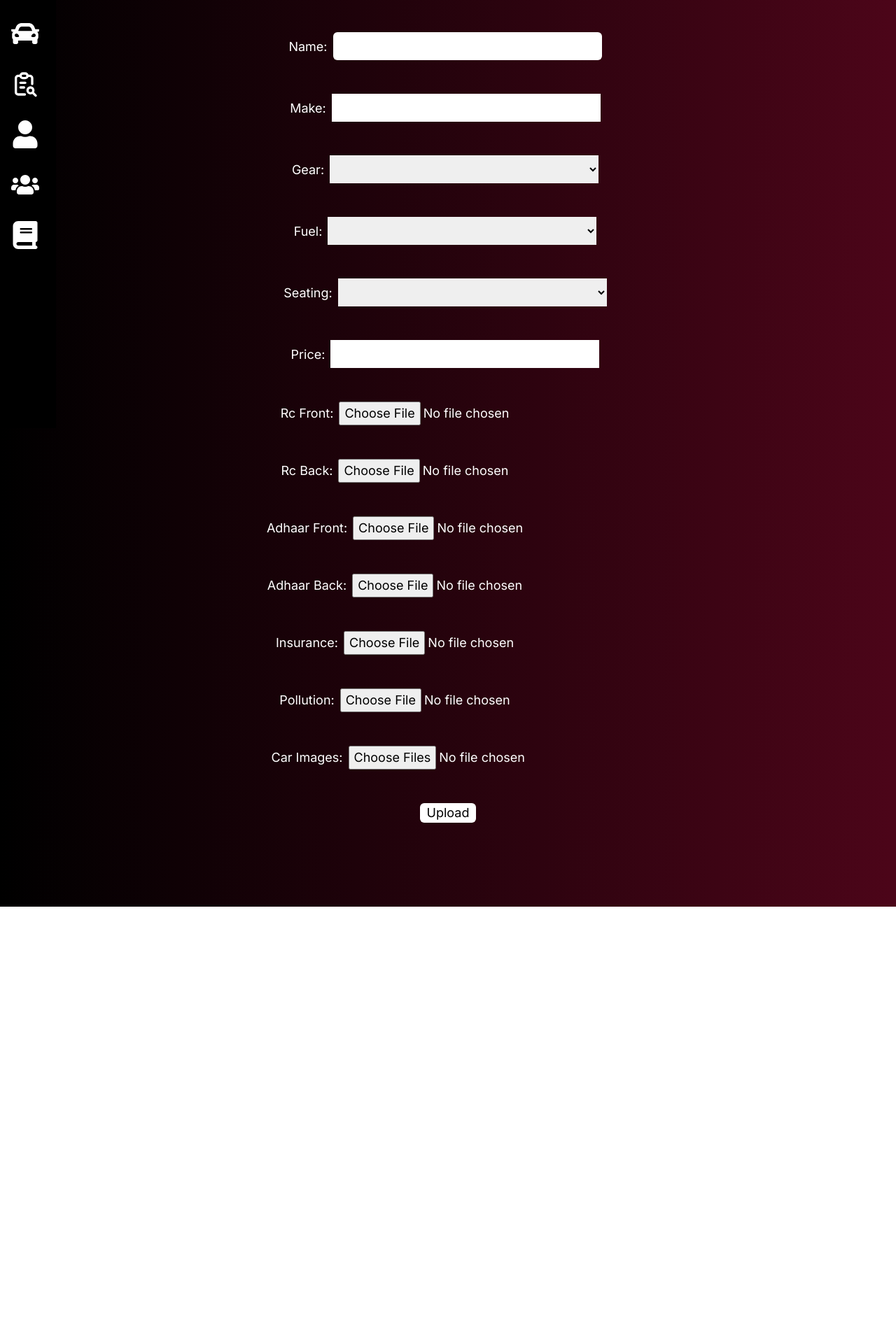
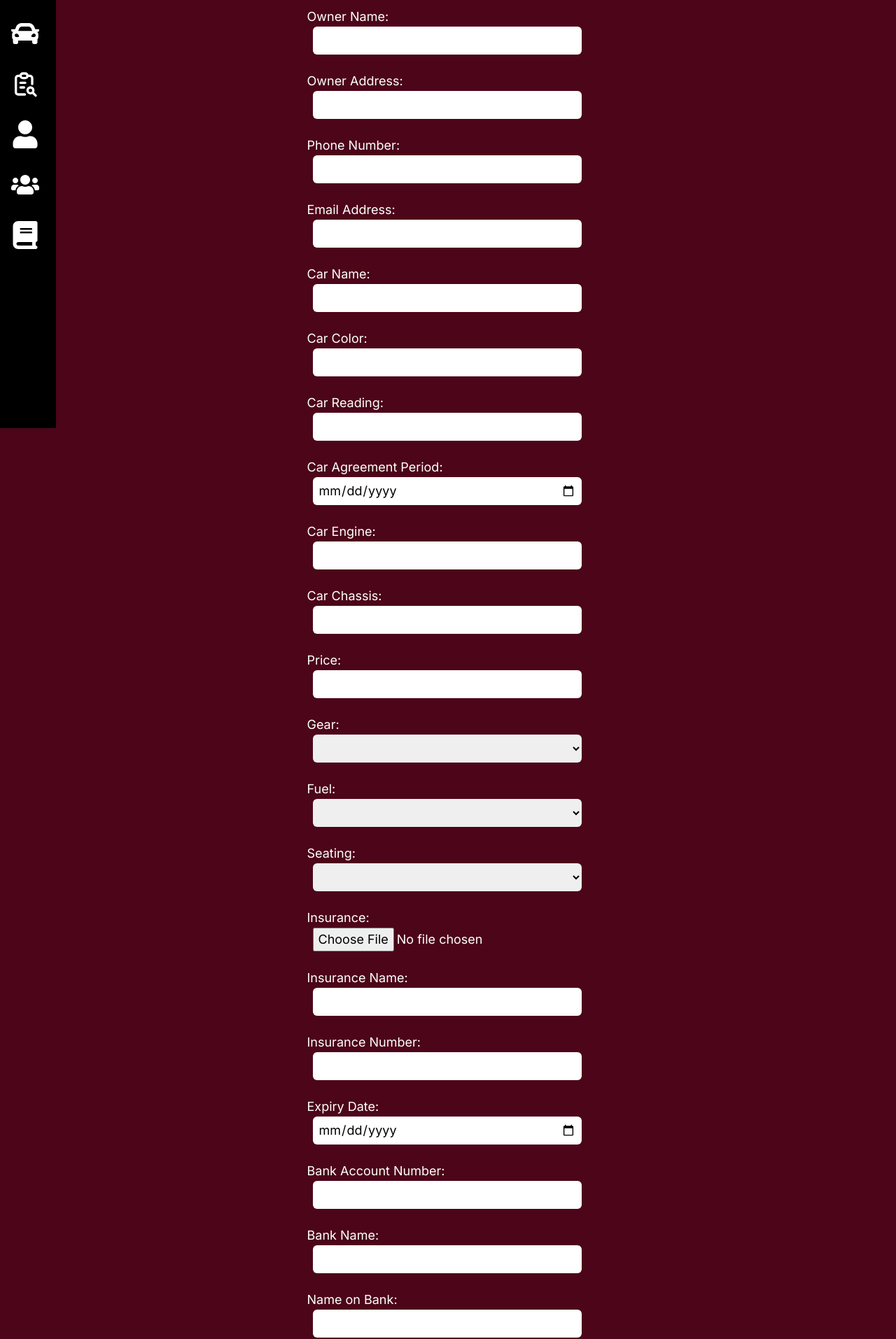
Before and after one commit to Bharat-95/G7AdminFrontend, a Next.js app: page /Attach in a window 1280 px wide. Shown: the part 188-2102 px from the top of the page at 70% size. Before the commit the page ends 1484 px from the top, so only its background shows below. Built offline with nearby package versions, Linux system fonts and the light colour scheme; no server answers.

Commit message:
added files

```diff
--- a/app/Attach/page.js
+++ b/app/Attach/page.js
@@ -6,6 +6,15 @@ import Image from "next/image";
 const Form = () => {
   const [formdata, setFormData] = useState({
     Coverimage: null,
+    OnwerName:"",
+    OwnerAddress:"",
+    MobileNumber:"",
+    EmailAddress:"",
+    Color:"",
+    Reading:"",
+    AgreementPeriod:"",
+    EngineNo:"",
+    ChassisNumber:"",
     Name: "",
     Price: "",
     Gear: "",
@@ -17,8 +26,19 @@ const Form = () => {
     AdhaarBack: null,
     Make: "",
     Insurance: "",
+    InsuranceName:"",
+    InsuranceNo:"",
+    ExpiryDate:"",
+    Bank:"",
+    BankAccountNo:"",
+    BankName:"",
+    NameonBank:"",
+    IFSC:"",
+    Agreement:"",
     Pollution:"",
     Images:"",
+    AccountNo:"",
+    AgreementDoc:"",
   });
   const [data, setData] = useState([]);
 
@@ -41,6 +61,16 @@ const Form = () => {
 
     const formDataToSend = new FormData();
     formDataToSend.append("Name", formdata.Name);
+    formDataToSend.append("OwnerName", formdata.OnwerName);
+    formDataToSend.append("OwnerAddress", formdata.OwnerAddress);
+    formDataToSend.append("MobileNumber", formdata.MobileNumber);
+    formDataToSend.append("EmailAddress", formdata.EmailAddress);
+    formDataToSend.append("Bank", formdata.Bank);
+    formDataToSend.append("Agreement", formdata.Agreement);
+    formDataToSend.append("Reading", formdata.Reading);
+    formDataToSend.append("AgreementPeriod", formdata.AgreementPeriod);
+    formDataToSend.append("EngineNo", formdata.EngineNo);
+    formDataToSend.append("ChassisNumber", formdata.ChassisNumber);
     formDataToSend.append("Price", formdata.Price);
     formDataToSend.append("Coverimage", formdata.Coverimage);
     formDataToSend.append("Gear", formdata.Gear);
@@ -52,8 +82,17 @@ const Form = () => {
     formDataToSend.append("AdhaarFront", formdata.AdhaarFront);
     formDataToSend.append("AdhaarBack", formdata.AdhaarBack);
     formDataToSend.append("Insurance", formdata.Insurance);
+    formDataToSend.append("InsuranceName", formdata.InsuranceName);
+    formDataToSend.append("InsuranceNo", formdata.InsuranceNo);
+    formDataToSend.append("ExpiryDate", formdata.ExpiryDate);
     formDataToSend.append("Pollution", formdata.Pollution);
-    formDataToSend.append("Images", formdata.Images)
+    formDataToSend.append("Images", formdata.Images);
+    formDataToSend.append("Color", formdata.Color);
+    formDataToSend.append("AccountNo", formdata.AccountNo);
+    formDataToSend.append("BankName", formdata.BankName);
+    formDataToSend.append("NameonBank", formdata.NameonBank);
+    formDataToSend.append("IFSC", formdata.IFSC);
+    formDataToSend.append("AgreementDoc", formdata.AgreementDoc);
 
     try {
       const response = await fetch("https://r3ozb5mg9b.execute-api.us-east-1.amazonaws.com/cars", {
@@ -68,6 +107,15 @@ const Form = () => {
 
     setFormData({
       Coverimage: null,
+      OnwerName:"",
+      OwnerAddress:"",
+      MobileNumber:"",
+      EmailAddress:"",
+      Color:"",
+      Reading:"",
+      AgreementPeriod:"",
+      EngineNo:"",
+      ChassisNumber:"",
       Name: "",
       Price: "",
       Gear: "",
@@ -78,27 +126,37 @@ const Form = () => {
       AdhaarFront: null,
       AdhaarBack: null,
       Make: "",
-      Insurance: '',
-      Pollution:'',});
+      Insurance: "",
+      InsuranceName:"",
+      InsuranceNo:"",
+      ExpiryDate:"",
+      Bank:"",
+      BankAccountNo:"",
+      BankName:"",
+      NameonBank:"",
+      IFSC:"",
+      Agreement:"",
+      Pollution:"",
+      Images:"",
+      AccountNo:"",
+      AgreementDoc:"",
+    });
   };
 
-
+  const inputStyle = "w-96 h-10 text-black p-2 mx-2 rounded-md";
 
   if (data)
     return (
       <div className="">
         <Header />
-        <div className="flex flex-col justify-center ml-20 lg:ml-0 md:ml-0 py-10 text-white lg:text-lg text-sm ">
+        <div className="flex flex-col justify-center items-center py-10 text-white lg:text-lg text-sm">
           <div className="text-2xl text-center">
             Please Enter Details Of Your Car
           </div>
 
-          <form
-            className="justify-center space-y-12 my-20 text-center"
-            onSubmit={handleSubmit}
-          >
-            <div className="">
-              Cover Image:
+          <form className="space-y-6 my-10" onSubmit={handleSubmit}>
+            <div className="flex flex-col items-start">
+              <label>Cover Image:</label>
               <input
                 type="file"
                 onChange={(e) =>
@@ -110,8 +168,64 @@ const Form = () => {
               />
             </div>
 
-            <div className="">
-              Name:
+            <div className="flex flex-col items-start">
+              <label>Owner Name:</label>
+              <input
+                type="text"
+                value={formdata.OnwerName}
+                onChange={(e) =>
+                  setFormData({ ...formdata, OnwerName: e.target.value })
+                }
+                name="OnwerName"
+                className={inputStyle}
+                required
+              />
+            </div>
+
+            <div className="flex flex-col items-start">
+              <label>Owner Address:</label>
+              <input
+                type="text"
+                value={formdata.OwnerAddress}
+                onChange={(e) =>
+                  setFormData({ ...formdata, OwnerAddress: e.target.value })
+                }
+                name="OwnerAddress"
+                className={inputStyle}
+                required
+              />
+            </div>
+
+            <div className="flex flex-col items-start">
+              <label>Phone Number:</label>
+              <input
+                type="number"
+                value={formdata.MobileNumber}
+                onChange={(e) =>
+                  setFormData({ ...formdata, MobileNumber: e.target.value })
+                }
+                name="MobileNumber"
+                className={inputStyle}
+                required
+              />
+            </div>
+
+            <div className="flex flex-col items-start">
+              <label>Email Address:</label>
+              <input
+                type="email"
+                value={formdata.EmailAddress}
+                onChange={(e) =>
+                  setFormData({ ...formdata, EmailAddress: e.target.value })
+                }
+                name="EmailAddress"
+                className={inputStyle}
+                required
+              />
+            </div>
+
+            <div className="flex flex-col items-start">
+              <label>Car Name:</label>
               <input
                 type="text"
                 value={formdata.Name}
@@ -119,98 +233,260 @@ const Form = () => {
                   setFormData({ ...formdata, Name: e.target.value })
                 }
                 name="Name"
-                className="w-96  rounded-md h-10 text-black p-2 mx-2 "
+                className={inputStyle}
                 required
-
               />
             </div>
 
-            <div className="">
-              Make:
+            <div className="flex flex-col items-start">
+              <label>Car Color:</label>
               <input
                 type="text"
-                value={formdata.Make}
+                value={formdata.Color}
                 onChange={(e) =>
-                  setFormData({ ...formdata, Make: e.target.value })
+                  setFormData({ ...formdata, Color: e.target.value })
                 }
-                name="Make"
-                className="w-96 h-10 text-black p-2 mx-2"
+                name="Color"
+                className={inputStyle}
                 required
-
               />
             </div>
 
-            <div className="">
-              Gear:
+            <div className="flex flex-col items-start">
+              <label>Car Reading:</label>
+              <input
+                type="number"
+                value={formdata.Reading}
+                onChange={(e) =>
+                  setFormData({ ...formdata, Reading: e.target.value })
+                }
+                name="Reading"
+                className={inputStyle}
+                required
+              />
+            </div>
+
+            <div className="flex flex-col items-start">
+              <label>Car Agreement Period:</label>
+              <input
+                type="Date"
+                value={formdata.AgreementPeriod}
+                onChange={(e) =>
+                  setFormData({ ...formdata, AgreementPeriod: e.target.value })
+                }
+                name="AgreementPeriod"
+                className={inputStyle}
+                required
+              />
+            </div>
+
+            <div className="flex flex-col items-start">
+              <label>Car Engine:</label>
+              <input
+                type="text"
+                value={formdata.EngineNo}
+                onChange={(e) =>
+                  setFormData({ ...formdata, EngineNo: e.target.value })
+                }
+                name="EngineNo"
+                className={inputStyle}
+                required
+              />
+            </div>
+
+            <div className="flex flex-col items-start">
+              <label>Car Chassis:</label>
+              <input
+                type="text"
+                value={formdata.ChassisNumber}
+                onChange={(e) =>
+                  setFormData({ ...formdata, ChassisNumber: e.target.value })
+                }
+                name="ChassisNumber"
+                className={inputStyle}
+                required
+              />
+            </div>
+
+            <div className="flex flex-col items-start">
+              <label>Price:</label>
+              <input
+                type="number"
+                value={formdata.Price}
+                onChange={(e) =>
+                  setFormData({ ...formdata, Price: e.target.value })
+                }
+                name="Price"
+                className={inputStyle}
+                required
+              />
+            </div>
+
+            <div className="flex flex-col items-start">
+              <label>Gear:</label>
               <select
+                type="text"
                 value={formdata.Gear}
                 onChange={(e) =>
                   setFormData({ ...formdata, Gear: e.target.value })
                 }
                 name="Gear"
-                className="w-96 h-10 text-black p-2 mx-2"
+                className={inputStyle}
                 required
+              >
+               <option></option>
+              <option>Automatic</option>
+              <option>Manual</option>
+              </select>
 
-              >
-                <option></option>
-                <option>Automatic</option>
-                <option>Manual</option>
-              </select>
             </div>
 
-            <div className="">
-              Fuel:
+            <div className="flex flex-col items-start">
+              <label>Fuel:</label>
               <select
+                type="text"
                 value={formdata.Fuel}
                 onChange={(e) =>
                   setFormData({ ...formdata, Fuel: e.target.value })
                 }
                 name="Fuel"
-                className="w-96 h-10 text-black p-2 mx-2"
+                className={inputStyle}
                 required
-
-              >
-                <option></option>
-                <option>Petrol</option>
-                <option>Diesel</option>
-              </select>
+              ><option></option>
+              <option>Diesel</option>
+              <option>Petrol</option></select>
             </div>
 
-            <div className="">
-             Seating:
+            <div className="flex flex-col items-start">
+              <label>Seating:</label>
               <select
+                type="number"
                 value={formdata.Seating}
                 onChange={(e) =>
                   setFormData({ ...formdata, Seating: e.target.value })
                 }
                 name="Seating"
-                className="w-96 h-10 text-black p-2 mx-2"
+                className={inputStyle}
                 required
-
-              >
-                <option></option>
-                <option>5</option>
-                <option>7</option>
-              </select>
+              ><option></option>
+              <option>5 Seater</option>
+              <option>7 Seater</option></select>
             </div>
 
-            <div className="">
-              Price:
+            <div className="flex flex-col items-start">
+              <label>Insurance:</label>
               <input
-                type="number"
-                name="Price"
+                type="file"
                 onChange={(e) =>
-                  setFormData({ ...formdata, Price: e.target.value })
+                  setFormData({ ...formdata, Insurance: e.target.files[0] })
                 }
-                value={formdata.Price}
-                className="w-96 h-10 text-black p-2 mx-2"
+                name="Insurance"
                 required
-
+                className="lg:mx-2"
               />
             </div>
 
-            <div className="">
-              Rc Front:
+            <div className="flex flex-col items-start">
+              <label>Insurance Name:</label>
+              <input
+                type="text"
+                value={formdata.InsuranceName}
+                onChange={(e) =>
+                  setFormData({ ...formdata, InsuranceName: e.target.value })
+                }
+                name="InsuranceName"
+                className={inputStyle}
+                required
+              />
+            </div>
+
+            <div className="flex flex-col items-start">
+              <label>Insurance Number:</label>
+              <input
+                type="text"
+                value={formdata.InsuranceNo}
+                onChange={(e) =>
+                  setFormData({ ...formdata, InsuranceNo: e.target.value })
+                }
+                name="InsuranceNo"
+                className={inputStyle}
+                required
+              />
+            </div>
+
+            <div className="flex flex-col items-start">
+              <label>Expiry Date:</label>
+              <input
+                type="date"
+                value={formdata.ExpiryDate}
+                onChange={(e) =>
+                  setFormData({ ...formdata, ExpiryDate: e.target.value })
+                }
+                name="ExpiryDate"
+                className={inputStyle}
+                required
+              />
+            </div>
+
+
+            <div className="flex flex-col items-start">
+              <label>Bank Account Number:</label>
+              <input
+                type="number"
+                value={formdata.BankAccountNo}
+                onChange={(e) =>
+                  setFormData({ ...formdata, BankAccountNo: e.target.value })
+                }
+                name="BankAccountNo"
+                className={inputStyle}
+                required
+              />
+            </div>
+
+            <div className="flex flex-col items-start">
+              <label>Bank Name:</label>
+              <input
+                type="text"
+                value={formdata.BankName}
+                onChange={(e) =>
+                  setFormData({ ...formdata, BankName: e.target.value })
+                }
+                name="BankName"
+                className={inputStyle}
+                required
+              />
+            </div>
+
+            <div className="flex flex-col items-start">
+              <label>Name on Bank:</label>
+              <input
+                type="text"
+                value={formdata.NameonBank}
+                onChange={(e) =>
+                  setFormData({ ...formdata, NameonBank: e.target.value })
+                }
+                name="NameonBank"
+                className={inputStyle}
+                required
+              />
+            </div>
+
+            <div className="flex flex-col items-start">
+              <label>IFSC:</label>
+              <input
+                type="text"
+                value={formdata.IFSC}
+                onChange={(e) =>
+                  setFormData({ ...formdata, IFSC: e.target.value })
+                }
+                name="IFSC"
+                className={inputStyle}
+                required
+              />
+            </div>
+
+            <div className="flex flex-col items-start">
+              <label>RC Front:</label>
               <input
                 type="file"
                 onChange={(e) =>
@@ -218,13 +494,12 @@ const Form = () => {
                 }
                 name="RcFront"
                 required
-                className="mx-2"
-
+                className="lg:mx-2"
               />
             </div>
 
-            <div className="">
-              Rc Back:
+            <div className="flex flex-col items-start">
+              <label>RC Back:</label>
               <input
                 type="file"
                 onChange={(e) =>
@@ -232,13 +507,12 @@ const Form = () => {
                 }
                 name="RcBack"
                 required
-                className="mx-2"
-
+                className="lg:mx-2"
               />
             </div>
 
-            <div className="">
-              Adhaar Front:
+            <div className="flex flex-col items-start">
+              <label>Adhaar Front:</label>
               <input
                 type="file"
                 onChange={(e) =>
@@ -246,13 +520,12 @@ const Form = () => {
                 }
                 name="AdhaarFront"
                 required
-                className="mx-2"
-
+                className="lg:mx-2"
               />
             </div>
 
-            <div className="">
-              Adhaar Back:
+            <div className="flex flex-col items-start">
+              <label>Adhaar Back:</label>
               <input
                 type="file"
                 onChange={(e) =>
@@ -260,40 +533,25 @@ const Form = () => {
                 }
                 name="AdhaarBack"
                 required
-                className="mx-2"
-
+                className="lg:mx-2"
               />
             </div>
 
-            <div className="">
-              Insurance:
+            <div className="flex flex-col items-start">
+              <label>Pollution:</label>
               <input
                 type="file"
                 onChange={(e) =>
-                  setFormData({ ...formdata, Insurance: e.target.files[0] })
+                  setFormData({ ...formdata, Pollution: e.target.files[0] })
                 }
-                name="Insurance"
+                name="Pollution"
                 required
-                className="mx-2"
-
+                className="lg:mx-2"
               />
             </div>
 
-            <div className="">
-              Pollution:
-              <input
-                type="file"
-                onChange={(e) =>
-                  setFormData({ ...formdata, Insurance: e.target.files[0] })
-                }
-                name="Pollution"
-                className="mx-2"
-
-              />
-            </div>
-
-            <div className="">
-              Car Images:
+            <div className="flex flex-col items-start">
+              <label>Car Images:</label>
               <input
                 type="file"
                 onChange={(e) =>
@@ -302,20 +560,29 @@ const Form = () => {
                 name="Images"
                 required
                 multiple
-                className="mx-2"
-
+                className="lg:mx-2"
               />
             </div>
 
 
 
+            <div className="flex flex-col items-start">
+              <label>Agreement Document:</label>
+              <input
+                type="file"
+                onChange={(e) =>
+                  setFormData({ ...formdata, AgreementDoc: e.target.files[0] })
+                }
+                name="AgreementDoc"
+                required
+                className="lg:mx-2"
+              />
+            </div>
 
-
-
-            <div className="">
+            <div className="text-center">
               <button
-                className="bg-white text-black items-center w-20 rounded-md"
                 type="submit"
+                className="bg-blue-500 text-white px-4 py-2 rounded-md hover:bg-blue-600"
               >
                 Upload
               </button>
@@ -324,6 +591,7 @@ const Form = () => {
         </div>
       </div>
     );
+  return <div>No Data Found</div>;
 };
 
 export default Form;
--- a/app/layout.js
+++ b/app/layout.js
@@ -10,7 +10,7 @@ export const metadata = {
 
 export default function RootLayout({ children }) {
   return (
-    <html lang="en" className="bg-gradient-to-l from-rose-950 to-black">
+    <html lang="en" className="bg-rose-950">
       <body className={inter.className}>{children}</body>
     </html>
   );
```
